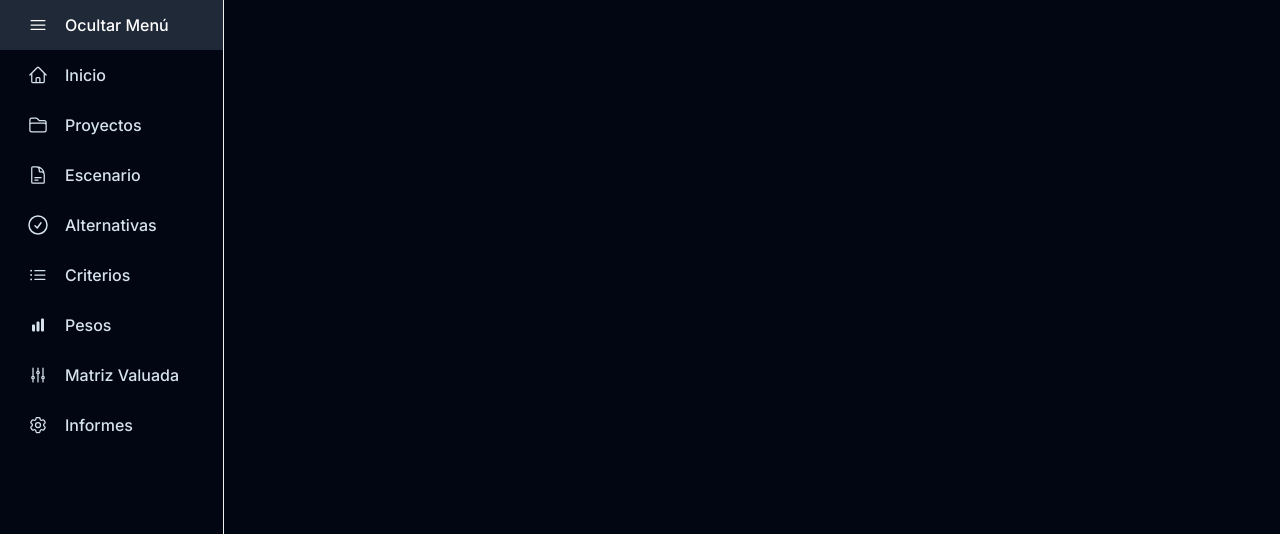
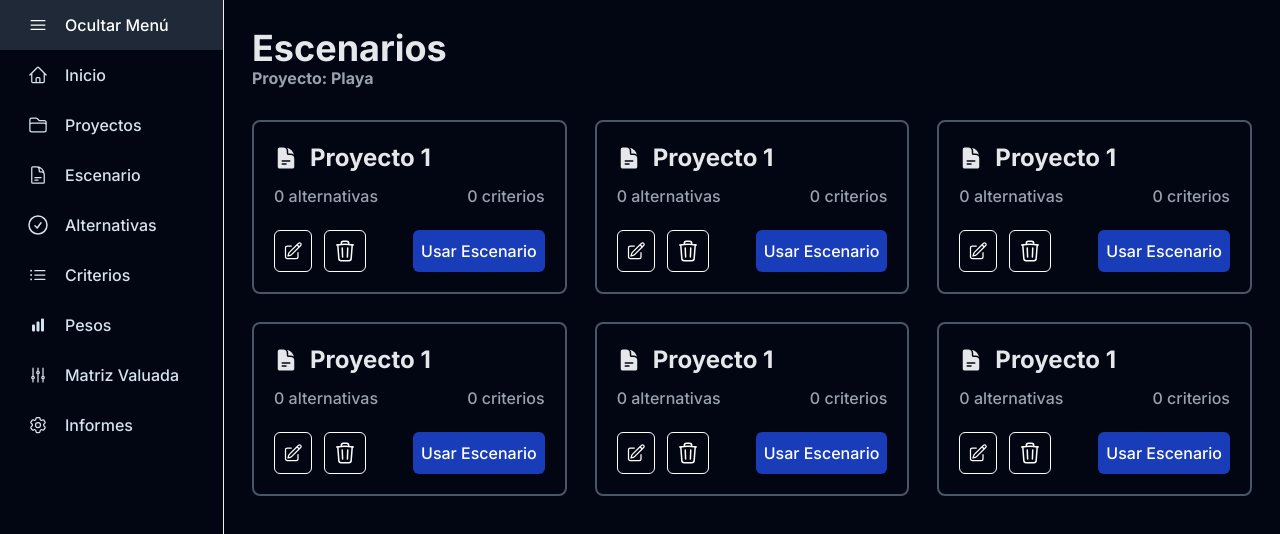
Before and after one commit to Jazielillo/Toma_Decisiones_Multicriterio_Front, a React (Vite) app: page / in a window 1280 px wide. Shown: the top 534 px of the page. Built offline with nearby package versions, Linux system fonts and the light colour scheme.

Commit message:
Apartado Projects y Scenarios Creados

```diff
--- /dev/null
+++ b/src/Components/ProjectCard.tsx
@@ -0,0 +1,39 @@
+
+
+export default function ProjectCard() {
+    return (
+        <div className="w-2px border-2 border-gray-600 rounded-lg p-5">
+            <div className="flex items-center gap-3">
+                <svg xmlns="http://www.w3.org/2000/svg" viewBox="0 0 24 24" fill="currentColor" className="size-6">
+                    <path d="M19.5 21a3 3 0 0 0 3-3v-4.5a3 3 0 0 0-3-3h-15a3 3 0 0 0-3 3V18a3 3 0 0 0 3 3h15ZM1.5 10.146V6a3 3 0 0 1 3-3h5.379a2.25 2.25 0 0 1 1.59.659l2.122 2.121c.14.141.331.22.53.22H19.5a3 3 0 0 1 3 3v1.146A4.483 4.483 0 0 0 19.5 9h-15a4.483 4.483 0 0 0-3 1.146Z" />
+                </svg>
+
+                <h1 className="text-2xl font-bold">Proyecto 1</h1>
+            </div>
+            <div className="flex justify-between text-gray-400 mt-3">
+                <p>Creado: 20/5/2025</p>
+                <p>100 escenarios</p>
+            </div>
+            <div className="flex justify-between mt-6">
+                <div className="flex gap-3">
+                    <button className="bg-transparent cursor-pointer rounded-md border p-2 text-white flex items-center gap-2">
+                        <svg xmlns="http://www.w3.org/2000/svg" fill="none" viewBox="0 0 24 24"
+                            strokeWidth={1.5} stroke="currentColor" className="size-5">
+                            <path strokeLinecap="round" strokeLinejoin="round" d="m16.862 4.487 1.687-1.688a1.875 1.875 0 1 1 2.652 2.652L10.582 16.07a4.5 4.5 0 0 1-1.897 1.13L6 18l.8-2.685a4.5 4.5 0 0 1 1.13-1.897l8.932-8.931Zm0 0L19.5 7.125M18 14v4.75A2.25 2.25 0 0 1 15.75 21H5.25A2.25 2.25 0 0 1 3 18.75V8.25A2.25 2.25 0 0 1 5.25 6H10" />
+                        </svg>
+                    </button>
+                    <button className="bg-transparent cursor-pointer rounded-md border p-2 text-white flex items-center gap-2">
+                        <svg xmlns="http://www.w3.org/2000/svg" fill="none" viewBox="0 0 24 24" strokeWidth={1.5} stroke="currentColor" className="size-6">
+                            <path strokeLinecap="round" strokeLinejoin="round" d="m14.74 9-.346 9m-4.788 0L9.26 9m9.968-3.21c.342.052.682.107 1.022.166m-1.022-.165L18.16 19.673a2.25 2.25 0 0 1-2.244 2.077H8.084a2.25 2.25 0 0 1-2.244-2.077L4.772 5.79m14.456 0a48.108 48.108 0 0 0-3.478-.397m-12 .562c.34-.059.68-.114 1.022-.165m0 0a48.11 48.11 0 0 1 3.478-.397m7.5 0v-.916c0-1.18-.91-2.164-2.09-2.201a51.964 51.964 0 0 0-3.32 0c-1.18.037-2.09 1.022-2.09 2.201v.916m7.5 0a48.667 48.667 0 0 0-7.5 0" />
+                        </svg>
+
+                    </button>
+                </div>
+                <input
+                    className="bg-blue-800 rounded-md p-2 text-white cursor-pointer"
+                    type="button" value={'Ver Proyecto'}
+                />
+            </div>
+        </div>
+    )
+}
--- /dev/null
+++ b/src/Components/ScenarioCard.tsx
@@ -0,0 +1,41 @@
+
+
+export default function ScenarioCard() {
+    return (
+        <div className="w-2px border-2 border-gray-600 rounded-lg p-5">
+            <div className="flex items-center gap-3">
+                <svg xmlns="http://www.w3.org/2000/svg" viewBox="0 0 24 24" fill="currentColor" className="size-6">
+                    <path fillRule="evenodd" d="M5.625 1.5c-1.036 0-1.875.84-1.875 1.875v17.25c0 1.035.84 1.875 1.875 1.875h12.75c1.035 0 1.875-.84 1.875-1.875V12.75A3.75 3.75 0 0 0 16.5 9h-1.875a1.875 1.875 0 0 1-1.875-1.875V5.25A3.75 3.75 0 0 0 9 1.5H5.625ZM7.5 15a.75.75 0 0 1 .75-.75h7.5a.75.75 0 0 1 0 1.5h-7.5A.75.75 0 0 1 7.5 15Zm.75 2.25a.75.75 0 0 0 0 1.5H12a.75.75 0 0 0 0-1.5H8.25Z" clipRule="evenodd" />
+                    <path d="M12.971 1.816A5.23 5.23 0 0 1 14.25 5.25v1.875c0 .207.168.375.375.375H16.5a5.23 5.23 0 0 1 3.434 1.279 9.768 9.768 0 0 0-6.963-6.963Z" />
+                </svg>
+
+
+                <h1 className="text-2xl font-bold">Proyecto 1</h1>
+            </div>
+            <div className="flex justify-between text-gray-400 mt-3">
+                <p>0 alternativas</p>
+                <p>0 criterios</p>
+            </div>
+            <div className="flex justify-between mt-6">
+                <div className="flex gap-3">
+                    <button className="bg-transparent cursor-pointer rounded-md border p-2 text-white flex items-center gap-2">
+                        <svg xmlns="http://www.w3.org/2000/svg" fill="none" viewBox="0 0 24 24"
+                            strokeWidth={1.5} stroke="currentColor" className="size-5">
+                            <path strokeLinecap="round" strokeLinejoin="round" d="m16.862 4.487 1.687-1.688a1.875 1.875 0 1 1 2.652 2.652L10.582 16.07a4.5 4.5 0 0 1-1.897 1.13L6 18l.8-2.685a4.5 4.5 0 0 1 1.13-1.897l8.932-8.931Zm0 0L19.5 7.125M18 14v4.75A2.25 2.25 0 0 1 15.75 21H5.25A2.25 2.25 0 0 1 3 18.75V8.25A2.25 2.25 0 0 1 5.25 6H10" />
+                        </svg>
+                    </button>
+                    <button className="bg-transparent cursor-pointer rounded-md border p-2 text-white flex items-center gap-2">
+                        <svg xmlns="http://www.w3.org/2000/svg" fill="none" viewBox="0 0 24 24" strokeWidth={1.5} stroke="currentColor" className="size-6">
+                            <path strokeLinecap="round" strokeLinejoin="round" d="m14.74 9-.346 9m-4.788 0L9.26 9m9.968-3.21c.342.052.682.107 1.022.166m-1.022-.165L18.16 19.673a2.25 2.25 0 0 1-2.244 2.077H8.084a2.25 2.25 0 0 1-2.244-2.077L4.772 5.79m14.456 0a48.108 48.108 0 0 0-3.478-.397m-12 .562c.34-.059.68-.114 1.022-.165m0 0a48.11 48.11 0 0 1 3.478-.397m7.5 0v-.916c0-1.18-.91-2.164-2.09-2.201a51.964 51.964 0 0 0-3.32 0c-1.18.037-2.09 1.022-2.09 2.201v.916m7.5 0a48.667 48.667 0 0 0-7.5 0" />
+                        </svg>
+
+                    </button>
+                </div>
+                <input
+                    className="bg-blue-800 rounded-md p-2 text-white cursor-pointer"
+                    type="button" value={'Usar Escenario'}
+                />
+            </div>
+        </div>
+    )
+}
--- a/src/Components/SideBar/SideBar.tsx
+++ b/src/Components/SideBar.tsx
@@ -1,11 +1,11 @@
 
 
 import { Sidebar, Menu, MenuItem } from 'react-pro-sidebar';
-import { useState } from 'react';
+import { useState, type ReactNode } from 'react';
 import { Bars3Icon } from '@heroicons/react/24/outline';
 
 
-export default function SideBar() {
+export default function SideBar({ children }: { children: ReactNode }) {
 
     const [collapsed, setCollapsed] = useState(false);
 
@@ -27,8 +27,8 @@ export default function SideBar() {
                         button: {
                             color: '#D6E3EE',
                             '&:hover': {
-                                backgroundColor: '#1f2937', // Cambia esto por el color que prefieras
-                                color: '#FFFFFF', // También puedes cambiar el color del texto al hacer hover
+                                backgroundColor: '#1f2937',
+                                color: '#FFFFFF',
                             },
 
                         }
@@ -95,6 +95,11 @@ export default function SideBar() {
                     > Informes </MenuItem>
                 </Menu>
             </Sidebar>
+
+            <main className="p-3 md:p-7 text-gray-200 w-5/6 sm:w-5/6 mx-auto">
+                {children}
+            </main>
+
         </div>
     );
 }
--- a/src/main.tsx
+++ b/src/main.tsx
@@ -1,10 +1,10 @@
 import { StrictMode } from 'react'
 import { createRoot } from 'react-dom/client'
 import './index.css'
-import SideBar from '../src/Components/SideBar/SideBar'
+import Scenarios from './pages/Scenarios/Scenarios'
 
 createRoot(document.getElementById('root')!).render(
   <StrictMode>
-    <SideBar />
+    <Scenarios />
   </StrictMode>,
 )
--- /dev/null
+++ b/src/pages/Projects/Projects.tsx
@@ -0,0 +1,21 @@
+import ProjectCard from "../../Components/ProjectCard";
+import SideBar from "../../Components/SideBar";
+
+
+export default function Projects() {
+    return (
+        <SideBar>
+            <div className="mb-8">
+                <h1 className="text-4xl font-bold">Proyectos</h1>
+                <p className="font-bold text-gray-400">Gestiona tus proyectos de toma de decisiones</p>
+            </div>
+            <div className="flex flex-col md:grid md:grid-cols-2 lg:grid-cols-2 xl:grid-cols-3 gap-7">
+                <ProjectCard />
+                <ProjectCard />
+                <ProjectCard />
+                <ProjectCard />
+            </div>
+
+        </SideBar>
+    )
+}
--- /dev/null
+++ b/src/pages/Scenarios/Scenarios.tsx
@@ -0,0 +1,23 @@
+import ScenarioCard from "../../Components/ScenarioCard";
+import SideBar from "../../Components/SideBar";
+
+
+export default function Scenarios() {
+    return (
+        <SideBar>
+            <div className="mb-8">
+                <h1 className="text-4xl font-bold">Escenarios</h1>
+                <p className="font-bold text-gray-400">Proyecto: Playa</p>
+            </div>
+            <div className="flex flex-col md:grid md:grid-cols-2 lg:grid-cols-2 xl:grid-cols-3 gap-7">
+                <ScenarioCard />
+                <ScenarioCard />
+                <ScenarioCard />
+                <ScenarioCard />
+                <ScenarioCard />
+                <ScenarioCard />
+            </div>
+
+        </SideBar>
+    )
+}
```
Also changed, not shown: src/Components/Auth/Login.tsx (renamed from src/Components/Login/Login.tsx).
